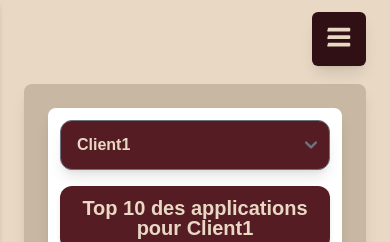
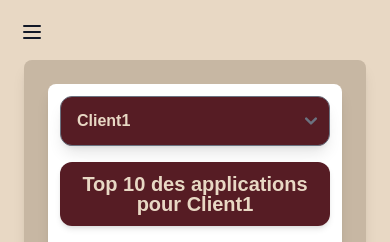
Before and after one commit to y28lyn/dcs, a PHP site: page /src/main.php in a window 390 px wide. Shown: the top 242 px of the page. Run offline with PHP 8.4, Linux system fonts and the light colour scheme; data that the repository does not hold is empty; style sheets or scripts are compiled from the project's sources; some libraries are stand-ins or nearby versions.

Commit message:
fix: :bug: Fixing burger on mobile

```diff
--- a/public/css/style.css
+++ b/public/css/style.css
@@ -9,28 +9,6 @@
 body {
   font-family: Montserrat, Arial, sans-serif;
 }
-
-.burger-menu {
-  display: none;
-}
-
-@media (max-width: 768px) {
-  .burger-menu {
-      display: block;
-  }
-
-  aside {
-      transform: translateX(-100%);
-      transition: transform 0.3s ease-in-out;
-      position: fixed;
-      z-index: 40;
-  }
-
-  aside.menu-open {
-      transform: translateX(0);
-  }
-}
-
 
 ::selection {
   background-color: #C7B7A394;
--- a/src/main.php
+++ b/src/main.php
@@ -4,9 +4,55 @@
 <head>
     <meta charset="UTF-8" />
     <meta name="viewport" content="width=device-width, initial-scale=1.0">
+
     <link href="../public/css/style.css" rel="stylesheet" />
     <link rel="icon" href="../public/dcs_icon.png" />
     <title>Dashboard DCS</title>
+    <style>
+        .aside-menu {
+            position: fixed;
+            top: 0;
+            left: 0;
+            width: 100%;
+            height: 100%;
+            background-color: rgba(0, 0, 0, 0.5);
+            z-index: 999;
+            visibility: hidden;
+            transition: opacity 0.3s ease-in-out;
+            opacity: 0;
+        }
+
+        .aside-menu.open {
+            visibility: visible;
+            opacity: 1;
+        }
+
+
+        .aside-content {
+            position: absolute;
+            top: 0;
+            left: 0;
+            width: 80%;
+            max-width: 300px;
+            height: 100%;
+            background-color: white;
+            box-shadow: 0px 0px 10px rgba(0, 0, 0, 0.5);
+            transition: transform 0.3s ease-in-out;
+            transform: translateX(-100%);
+        }
+
+        .aside-content.open {
+            transform: translateX(0%);
+        }
+
+        .burger-button {
+            position: fixed;
+            top: 20px;
+            left: 20px;
+            z-index: 1000;
+            cursor: pointer;
+        }
+    </style>
 </head>
 
 <body class="relative bg-[#E8D8C4] overflow-hidden max-h-screen">
@@ -94,7 +140,13 @@
     $jsonProductVolumesData = json_encode($productVolumes);
     ?>
 
-    <aside class="fixed inset-y-0 left-0 bg-white shadow-md max-h-screen w-60 z-10 md:block transform md:transform-none md:translate-x-0 -translate-x-full transiiton-transform duration-300 ease-in-out">
+    <div class="burger-button" onclick="toggleAsideMenu()">
+        <svg class="w-6 h-6 text-gray-900" fill="none" stroke="currentColor" viewBox="0 0 24 24" xmlns="http://www.w3.org/2000/svg">
+            <path stroke-linecap="round" stroke-linejoin="round" stroke-width="2" d="M4 6h16M4 12h16M4 18h16"></path>
+        </svg>
+    </div>
+
+    <aside class="fixed inset-y-0 left-0 bg-white shadow-md max-h-screen w-60 z-10 aside-menu aside-content" id="asideMenu">
         <div class="flex flex-col justify-between h-full">
             <div class="flex-grow">
                 <div class="px-4 py-6 text-center border-b">
@@ -136,15 +188,7 @@
         </div>
     </aside>
 
-    <main class="ml-0 md:ml-60 py-3 px-6 max-h-screen overflow-auto -z-50">
-        <div class="burger-menu p-3">
-            <button class="burger-toggle fixed p-3 -pb-1 z-50 right-6 top-3 rounded-md shadow-lg md:hidden bg-[#301014]" aria-label="Toggle menu" onclick="toggleMenu()">
-                <svg xmlns="http://www.w3.org/2000/svg" width="30" height="30" fill="#E8D8C4" class="bi bi-list" viewBox="0 0 16 16">
-                    <path fill-rule="evenodd" d="M2 2.5a.5.5 0 0 1 .5-.5h11a.5.5 0 0 1 .5.5v1a.5.5 0 0 1-.5.5H2.5A.5.5 0 0 1 2 3v-1zm0 4a.5.5 0 0 1 .5-.5h11a.5.5 0 0 1 .5.5v1a.5.5 0 0 1-.5.5H2.5A.5.5 0 0 1 2 7v-1zm0 4a.5.5 0 0 1 .5-.5h11a.5.5 0 0 1 .5.5v1a.5.5 0 0 1-.5.5H2.5A.5.5 0 0 1 2 11v-1z" />
-                </svg>
-            </button>
-        </div>
-
+    <main class="ml-0 md:ml-60 py-3 px-6 max-h-screen overflow-auto">
         <div class="p-6 bg-[#C7B7A3] rounded-lg shadow-lg md:mt-0 mt-12">
             <div id="firstgraph" class="grid grid-cols-1 md:grid-cols-2 gap-4 bg-white text-gray-900 rounded-lg shadow-lg p-3">
                 <div class="flex flex-col gap-2">
@@ -444,23 +488,11 @@
     </script>
 
     <script>
-        function toggleMenu() {
-            var aside = document.querySelector('aside');
-            aside.classList.toggle('menu-open');
+        function toggleAsideMenu() {
+            var asideMenu = document.getElementById('asideMenu');
+            asideMenu.classList.toggle('open');
         }
-
-        document.addEventListener('DOMContentLoaded', function(event) {
-            var isClickedInsideBurger = document.querySelector('.burger-menu').contains(event.target);
-            var isClickedInsideAside = document.querySelector('aside').contains(event.target);
-            var asideIsOpen = document.querySelector('aside').classList.contains('menu-open');
-            var isClickedOnLinkInsideAside = event.target.matches('aside a');
-
-            if (asideIsOpen && !isClickedInsideBurger && (!isClickedInsideAside || isClickedOnLinkInsideAside)) {
-                toggleMenu();
-            }
-        });
     </script>
-
 
     <script src="https://cdn.jsdelivr.net/npm/apexcharts"></script>
     <script src="https://cdn.tailwindcss.com"></script>
```
